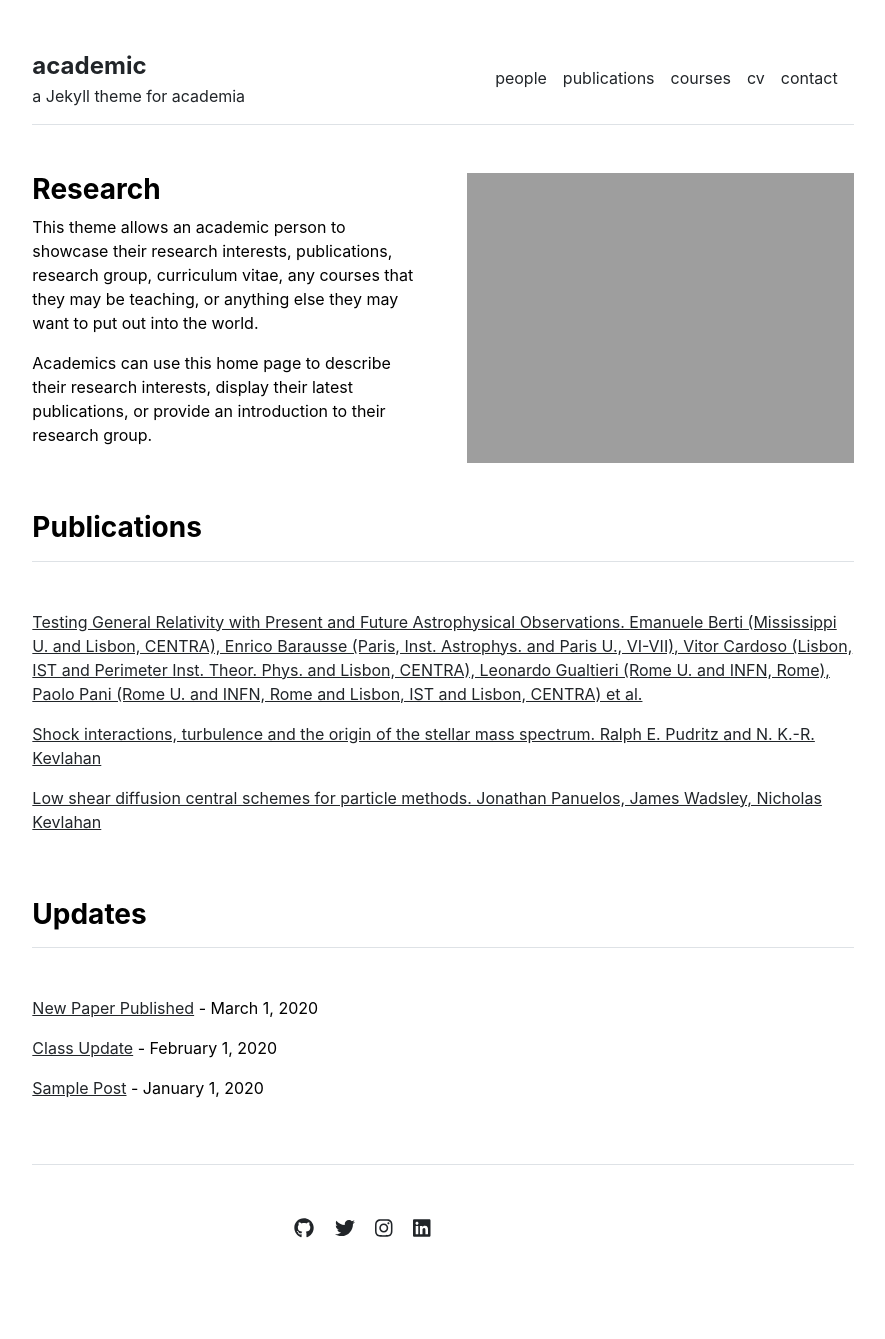
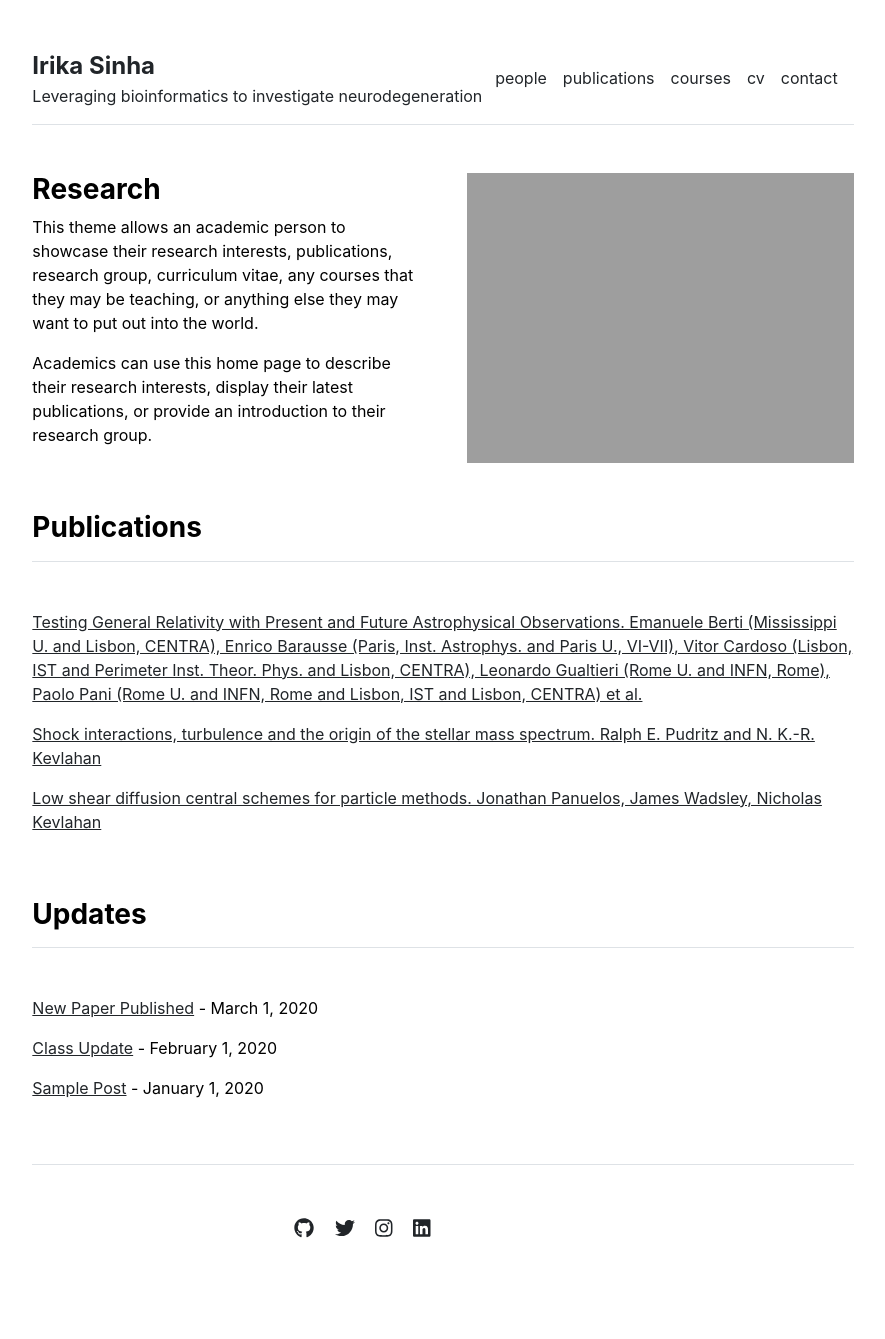
Before and after one commit to irikas/irikas.github.io, a Jekyll site: the page built from index.md, in a window 1280 px wide. Shown: the whole page, without its empty margins (197-1082 px from the left). Built offline with Jekyll 4.4.1, drawn with Linux system fonts in a browser that asks for light colours.

Commit message:
New subtitle and title for the website.

```diff
--- a/_config.yml
+++ b/_config.yml
@@ -1,4 +1,4 @@
 url: "" # the base hostname & protocol for your site, e.g. http://example.com
 baseurl: "" # the subpath of your site, e.g. /blog
-title: "academic" # the name of your site, e.g. ACME Corp.
-description: "a Jekyll theme for academia"
+title: "Irika Sinha" # the name of your site, e.g. ACME Corp.
+description: "Leveraging bioinformatics to investigate neurodegeneration"
```
